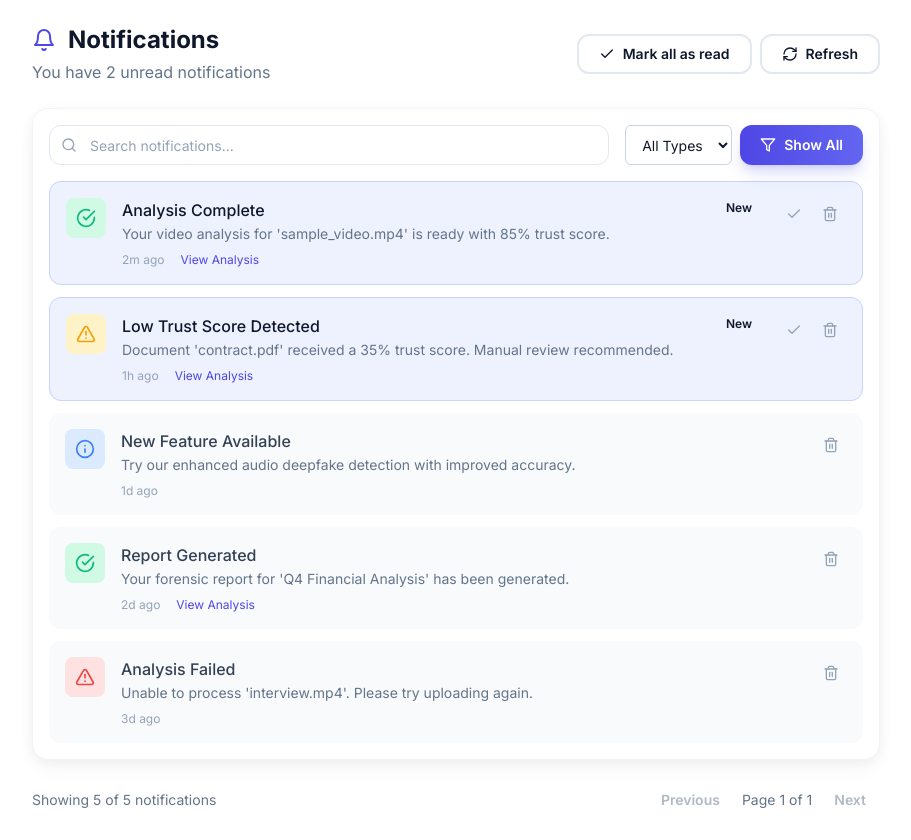
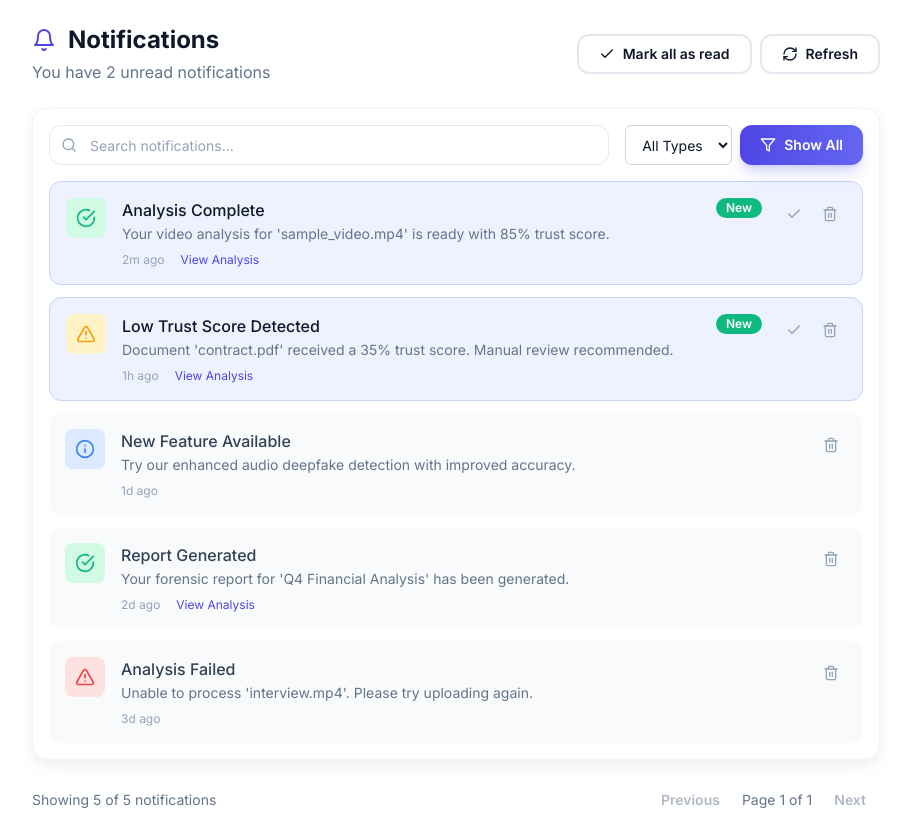
Before and after one commit to vishnuas22/Argus-Prime, a Next.js app in the folder frontend/: page /notifications in a window 1280 px wide. Shown: the whole page, without its empty margins (184-1095 px from the left). Built offline with nearby package versions, Linux system fonts and the light colour scheme.

Commit message:
Badge customization ⚙️

```diff
--- a/frontend/src/components/ui/badge.tsx
+++ b/frontend/src/components/ui/badge.tsx
@@ -1,7 +1,7 @@
 import React from "react";
 
 export interface BadgeProps extends React.HTMLAttributes<HTMLDivElement> {
-  variant?: "default" | "secondary" | "destructive" | "outline";
+  variant?: "default" | "secondary" | "destructive" | "outline" | "success" | "danger" | "warning" | "info";
 }
 
 export function Badge({ className = "", variant = "default", children, ...props }: BadgeProps) {
@@ -10,6 +10,10 @@ export function Badge({ className = "", variant = "default", children, ...props
     secondary: "bg-slate-100 text-slate-900",
     destructive: "bg-red-500 text-white",
     outline: "border border-slate-300 text-slate-700",
+    success: "bg-emerald-500 text-white",
+    danger: "bg-red-500 text-white",
+    warning: "bg-amber-500 text-white",
+    info: "bg-blue-500 text-white",
   };
 
   return (
```
